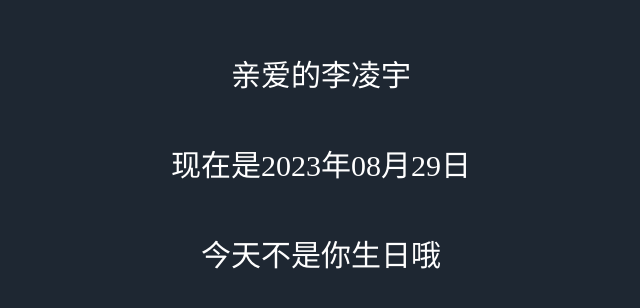
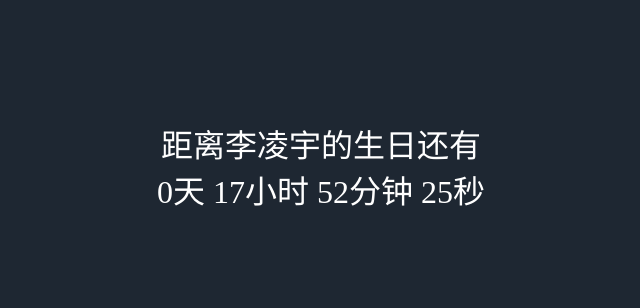
Before and after one commit to Jiuhe1129/Play, a plain HTML site: page index.html in a window 1280 px wide. Shown: the part 234-542 px from the top of the page, without its empty margins (319-959 px from the left). Drawn offline with Linux system fonts and the light colour scheme.

Commit message:
Add files via upload

```diff
--- a/css/style.css
+++ b/css/style.css
@@ -12,7 +12,7 @@ button[type="button"]{padding: 5px 10px;font-size: 30px; margin: 10px; border: 0
 .content span{background: #F84A34; color: #fff; margin: 0 5px; padding: 10px; border-radius: 5px;}
 .zfb{position: relative; top: 100px;}
 .content .bz{color: #000; margin: 30px 0;}
-
+#countdown{width: 100%; height: 100vh; text-align: center; font-size: 32px; background: #1e2732; color: #fff; display: flex; justify-content: center; align-items: center;  }
 
 .svg {
   position: absolute;
--- a/index.html
+++ b/index.html
@@ -26,9 +26,18 @@
 </svg>
 
 <body>
+    <div id="countdown">
+        <div id="countdown-box">
+            <p>距离李凌宇的生日还有</p>
+            <div id="countdown-content">
+
+            </div>
+        </div>
+    </div>
     <div id="loadingImage">
         <img id="" src="https://www.intogif.com/resource/image/loading/wave.gif">
     </div>
+    <div class="box">
         <div class="banner flex content-container">
             <div class="banner-box">
                 <div class="title">亲爱的李凌宇</div>
@@ -83,6 +92,7 @@
                 </div>
             </div>
         </div>
+    </div>
 </body>
 <script src='js/jquery.min.js.js'></script>
 <script src='js/gsap.min.js'></script>
--- a/js/script.js
+++ b/js/script.js
@@ -11,15 +11,37 @@ $(document).ready(function () {
   var formattedDate = year + '年' + month + '月' + day + '日';
   $('.time').text(formattedDate);
 
+  var targetDate = new Date(currentDate.getFullYear(), 7, 30); // 8月是第 7 个月，所以月份参数传入 7
+
+  function updateCountdown() {
+    var timeDiff = targetDate - new Date();
+
+    if (timeDiff > 0) {
+      var days = Math.floor(timeDiff / (1000 * 60 * 60 * 24));
+      var hours = Math.floor((timeDiff % (1000 * 60 * 60 * 24)) / (1000 * 60 * 60));
+      var minutes = Math.floor((timeDiff % (1000 * 60 * 60)) / (1000 * 60));
+      var seconds = Math.floor((timeDiff % (1000 * 60)) / 1000);
+
+      var countdownText = days + '天 ' + hours + '小时 ' + minutes + '分钟 ' + seconds + '秒';
+      $('#countdown-content').text(countdownText);
+      $(".box").hide()
+    } else {
+      $(".box").show()
+    }
+  }
+
+  updateCountdown(); // 更新倒计时
+
+  setInterval(updateCountdown, 1000);
+
   if (month === '08' && day === '30') {
     $(".birthdays").text("今天是你的生日哦").addClass("fade-in");
     console.log("今天是8月30号");
   } else {
     $(".birthdays").text("今天不是你生日哦").addClass("fade-in");
     console.log("今天不是8月30号");
-    $("button").hide()
-    $(".bz").hide();
-    $("#birthdayButton").hide();
+    // $("button").hide()
+    // $(".bz").hide();
   }
 
   $(".content").hide()
```
Lines whose indentation alone changed are shown as unchanged.
